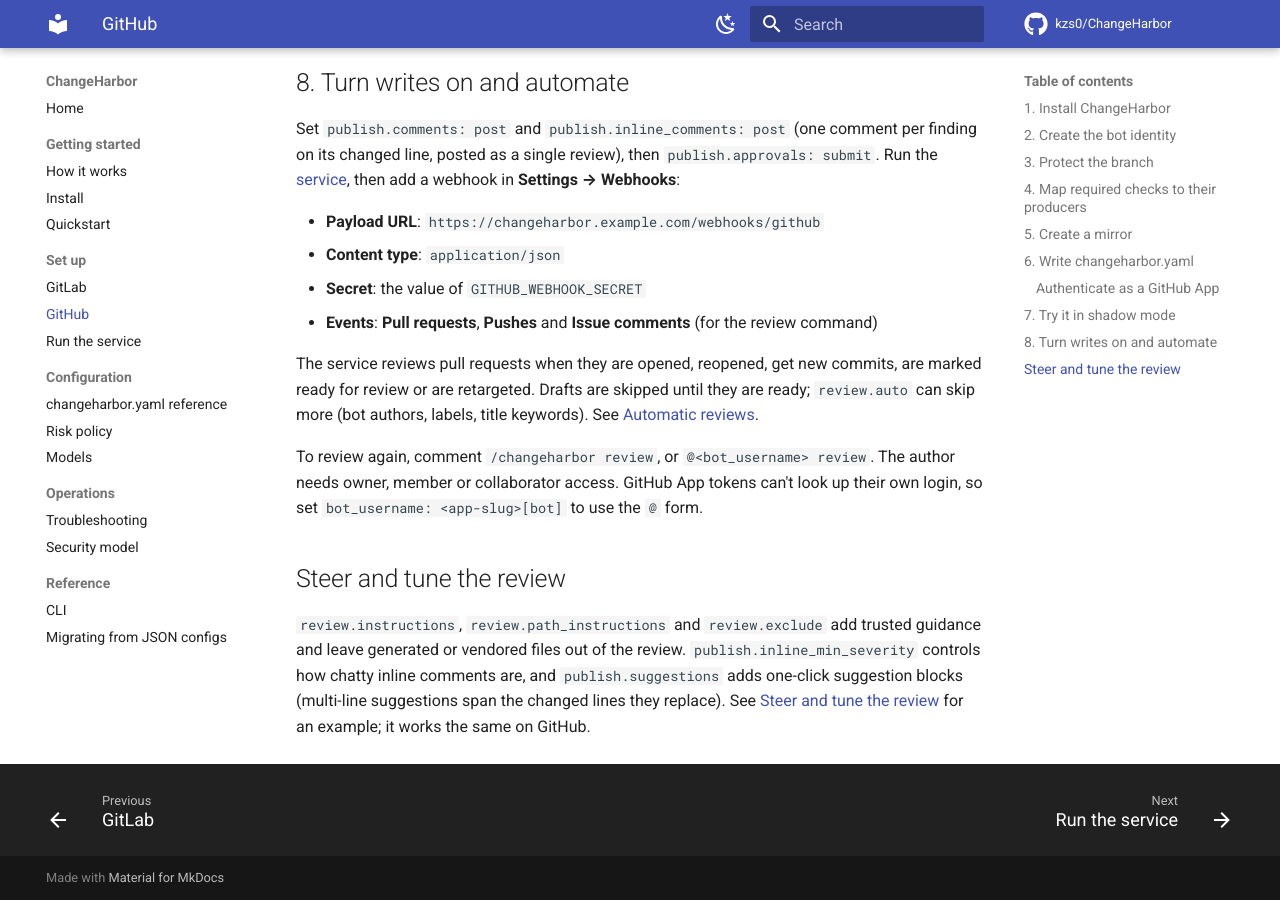
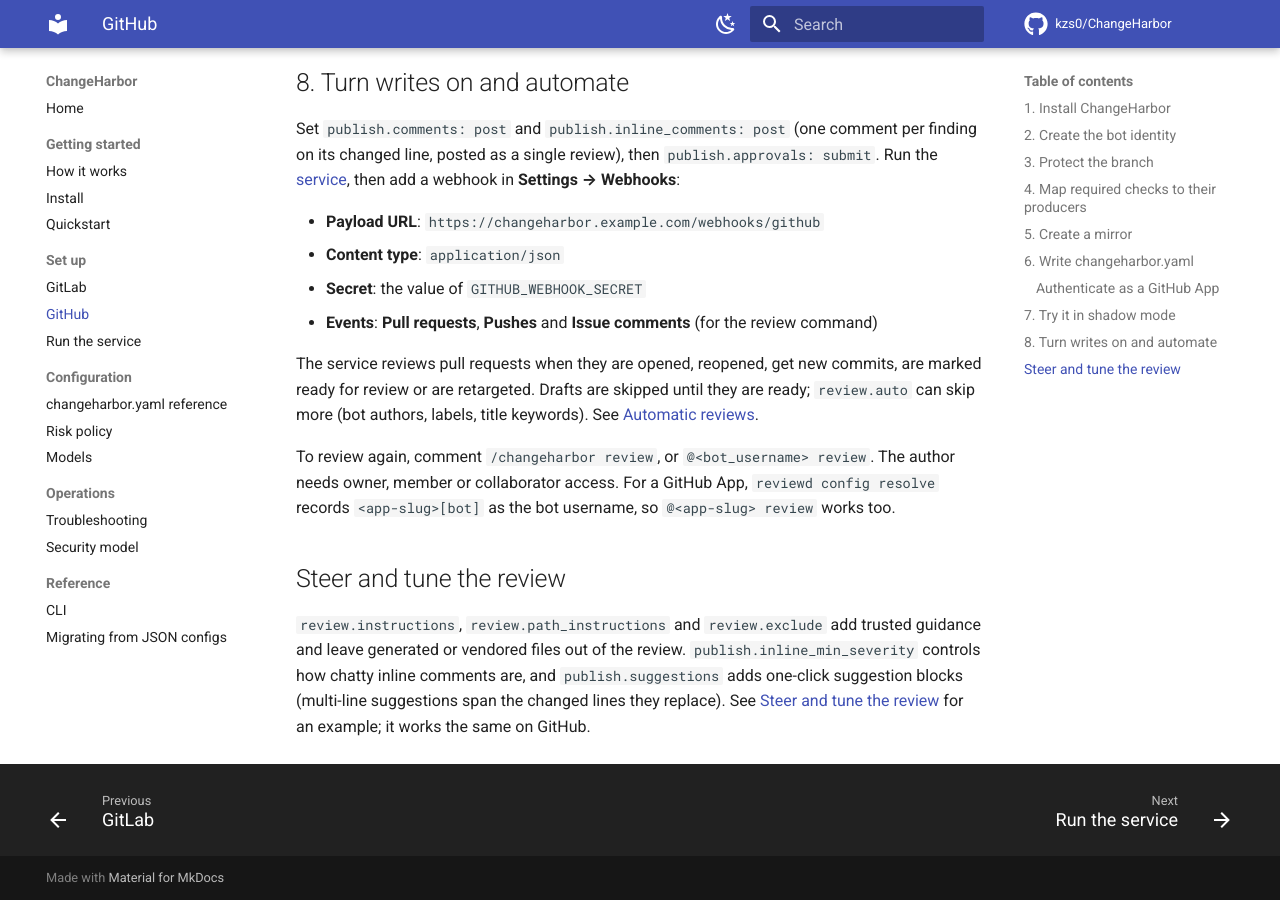
Before and after one commit to kzs0/ChangeHarbor, an MkDocs documentation site: the page built from website/docs/guides/github.md, in a window 1280 px wide and 900 px high, scrolled down 3312 px. Built offline with MkDocs 1.6.1 and Material for MkDocs 9.7.7, drawn with Linux system fonts in a browser that asks for light colours; comment, search, counter and statistics services are not loaded.

Commit message:
Correct the docs: resolve records a GitHub App's bot username
Co-Authored-By: Claude Opus 5.5 <noreply@anthropic.com>
Claude-Session: https://claude.ai/code/session_019RthdeqzNpq3NCAnoj8Xxp

```diff
--- a/website/docs/guides/github.md
+++ b/website/docs/guides/github.md
@@ -184,9 +184,9 @@ until they are ready; `review.auto` can skip more (bot authors, labels, title
 keywords). See [Automatic reviews](service.md#automatic-reviews).
 
 To review again, comment `/changeharbor review`, or `@<bot_username> review`.
-The author needs owner, member or collaborator access. GitHub App tokens can't
-look up their own login, so set `bot_username: <app-slug>[bot]` to use the `@`
-form.
+The author needs owner, member or collaborator access. For a GitHub App,
+`reviewd config resolve` records `<app-slug>[bot]` as the bot username, so
+`@<app-slug> review` works too.
 
 ## Steer and tune the review
 
```
Also changed, not shown: website/docs/guides/service.md (+1 -2 lines).
